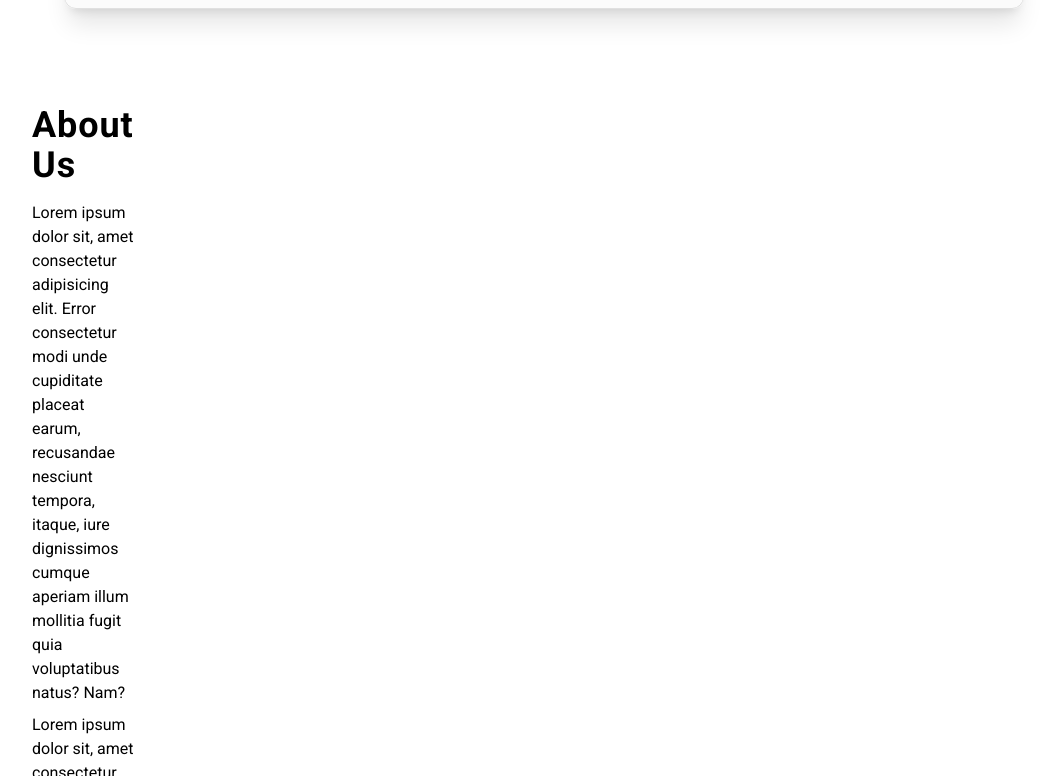
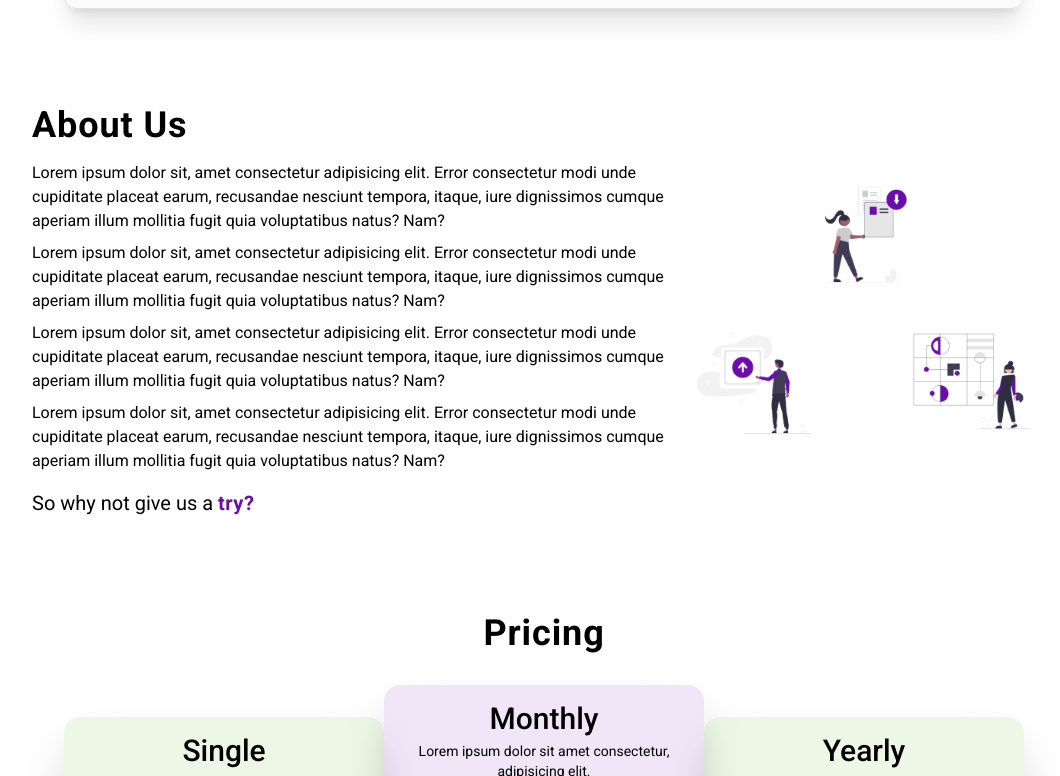
Before and after one commit to Aditya-Jyoti/linkedin-summarizer, a SvelteKit app: page / in a window 1280 px wide. Shown: the part 1184-1960 px from the top of the page, without its empty margins (96-1156 px from the left). Built offline with nearby package versions, Linux system fonts and the light colour scheme.

Commit message:
fix: About image and pricing items

```diff
--- a/src/routes/+page.svelte
+++ b/src/routes/+page.svelte
@@ -30,7 +30,7 @@
 
 	<!-- mock dashboard -->
 	<section
-		class="mx-auto lg:my-24 my-8  lg:w-[75%] w-[80%] rounded-xl border-[1px] border-border bg-border/15 p-4 shadow-xl transition-shadow duration-300 hover:shadow-2xl lg:block"
+		class="mx-auto my-8 w-[80%] rounded-xl border-[1px] border-border bg-border/15 p-4 shadow-xl transition-shadow duration-300 hover:shadow-2xl lg:my-24 lg:block lg:w-[75%]"
 	>
 		<div class="flex w-full items-center justify-between border-b-[1px] border-border p-2">
 			<span class="text-lg font-medium">Dashboard</span>
@@ -42,7 +42,7 @@
 
 		<div class="flex flex-col gap-4 p-4">
 			<!-- dashboard row 1 -->
-			<div class="flex lg:flex-row flex-col gap-4">
+			<div class="flex flex-col gap-4 lg:flex-row">
 				<div
 					class="flex flex-col rounded-xl border-[1px] border-border bg-background p-2 transition-shadow duration-300 hover:shadow-md"
 				>
@@ -64,7 +64,7 @@
 			</div>
 
 			<!-- dashboard row 2 -->
-			<div class="lg:flex hidden gap-4">
+			<div class="hidden gap-4 lg:flex">
 				<div
 					class="flex flex-col rounded-xl border-[1px] border-border bg-background p-2 transition-shadow duration-300 hover:shadow-md"
 				>
@@ -84,7 +84,7 @@
 	<!-- about section -->
 	<section
 		id="about"
-		class="mx-auto flex w-[90%] flex-col lg:gap-0 gap-8 items-center justify-between pb-16 lg:w-[80%] lg:flex-row lg:pb-24"
+		class="mx-auto flex w-[90%] flex-col items-center justify-between gap-8 pb-16 lg:w-[80%] lg:flex-row lg:gap-0 lg:pb-24"
 	>
 		<!-- about text -->
 		<section class="flex flex-col gap-4">
@@ -124,7 +124,9 @@
 		</section>
 
 		<!-- about image -->
-		<img src="/about/about-noarrow.png" alt="about" />
+		<div class="flex flex-col items-center gap-4">
+			<img src="/about/about-noarrow.png" alt="about" />
+		</div>
 	</section>
 
 	<!-- pricing section -->
@@ -132,7 +134,7 @@
 		<span class="text-3xl font-bold tracking-wide lg:text-4xl">Pricing</span>
 
 		<!-- pricing tiers -->
-		<div class="flex flex-col items-center justify-around gap-12 lg:w-[60%] lg:flex-row lg:gap-0">
+		<div class="flex flex-col items-center justify-around gap-12 lg:gap-0 lg:w-[75%] lg:flex-row">
 			<div
 				class="bg-primaryCompliment/10 hover:bg-primaryCompliment/15 flex w-[90%] flex-col items-center gap-1 rounded-2xl p-4 shadow-xl transition-all duration-300 hover:-translate-y-2 lg:w-[20rem] lg:shadow-2xl"
 			>
```
